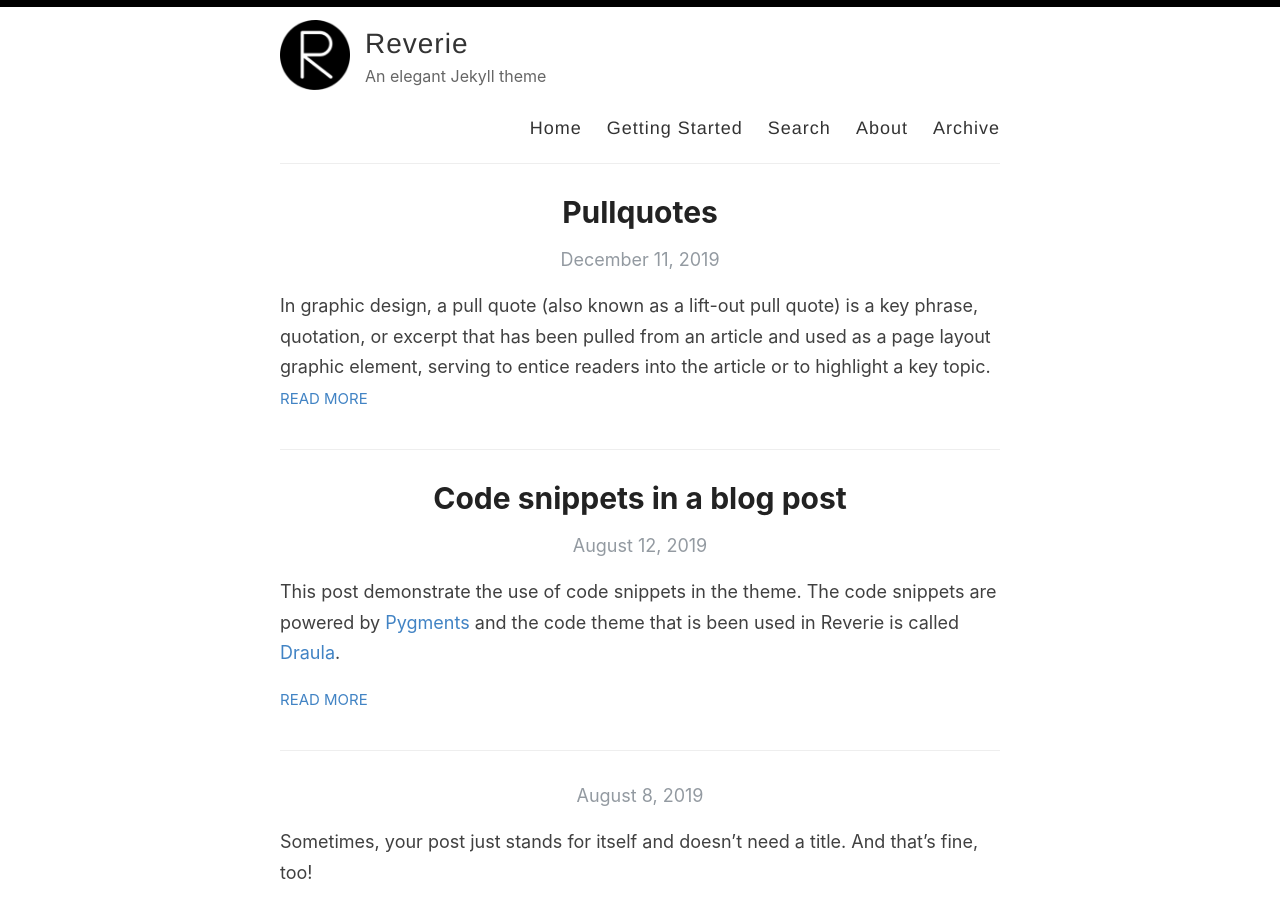
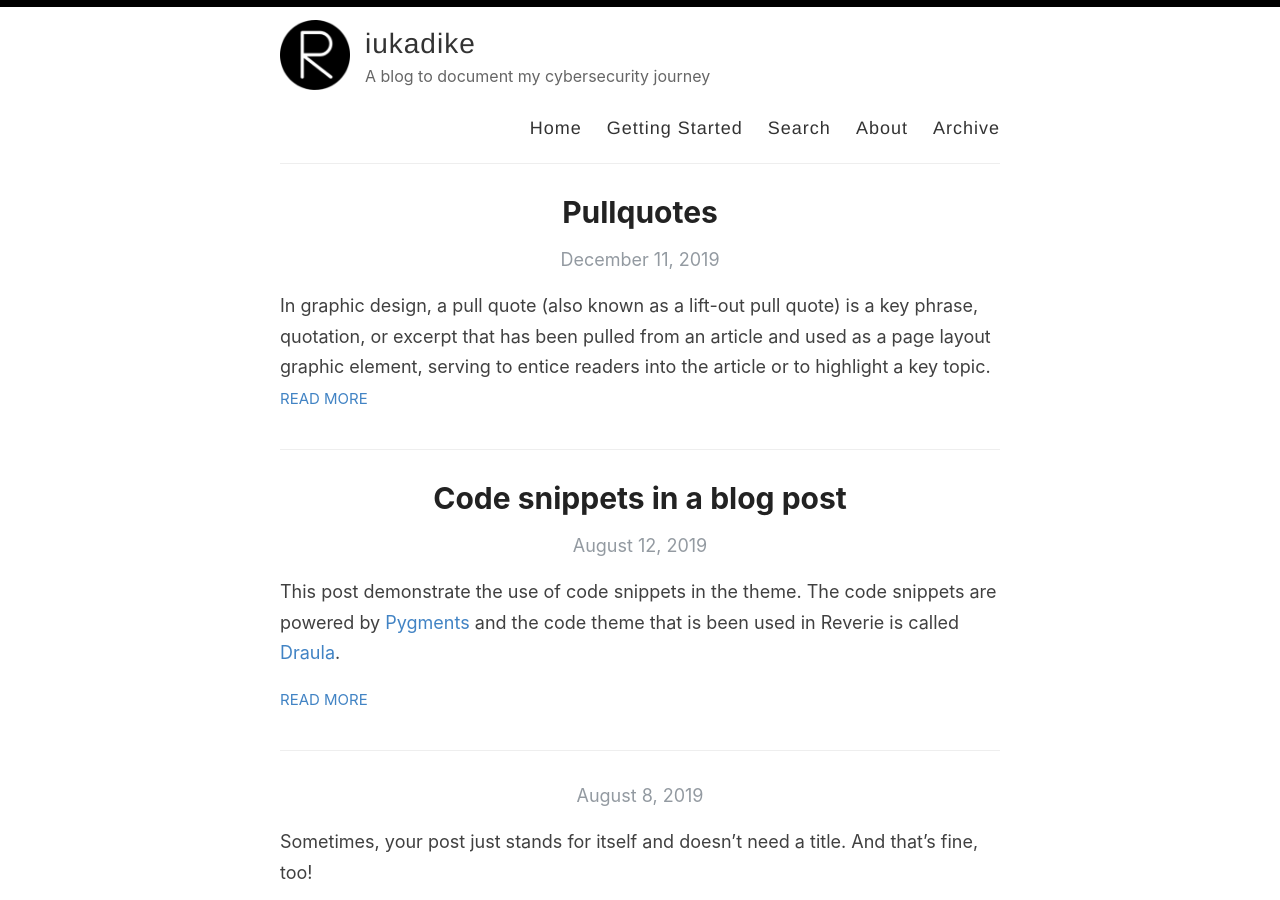
Before and after one commit to iukadike/blog, a Jekyll site: the page built from index.html, in a window 1280 px wide and 900 px high. Built offline with Jekyll 4.4.1, drawn with Linux system fonts in a browser that asks for light colours; the list of posts is cut into pages by our own code.

Commit message:
update _config.yml
- customizes config file

```diff
--- a/_config.yml
+++ b/_config.yml
@@ -3,13 +3,13 @@
 #
 
 # Name of your site (displayed in the header)
-name: Reverie
+name: iukadike
 
 # Name of the author
-author: Amit Merchant
+author: Ifeanyi Ukadike
 
 # Short bio or description (displayed in the header)
-description: An elegant Jekyll theme
+description: A blog to document my cybersecurity journey
 
 # URL of your avatar or profile pic (you could use your GitHub profile pic)
 avatar: /images/reverie.png
@@ -41,21 +41,21 @@ footer-links:
 disqus:
 
 # Enter your Google Analytics web tracking code (e.g. UA-2110908-2) to activate tracking
-google_analytics: UA-43339302-11
+#google_analytics: UA-43339302-11
 
 # For newer "GA4" analytics, use the following instead of the "UA" entry above
 #google_analytics_ga4: G-GABC1DEFG
 
 # Your website URL (e.g. http://amitmerchant1990.github.io or http://www.amitmerchant.com)
 # Used for Sitemap.xml and your RSS feed
-url: http://www.amitmerchant.com/reverie
-enforce_ssl: https://www.amitmerchant.com/reverie
+url: http://iukadike.github.io/blog
+enforce_ssl: https://http://iukadike.github.io/blog
 
 # If you're hosting your site at a Project repository on GitHub pages
 # (http://yourusername.github.io/repository-name)
 # and NOT your User repository (http://yourusername.github.io)
 # then add in the baseurl here, like this: "/repository-name"
-baseurl: "/reverie"
+baseurl: "/blog"
 
 #
 # !! You don't need to change any of the configuration flags below !!
```
